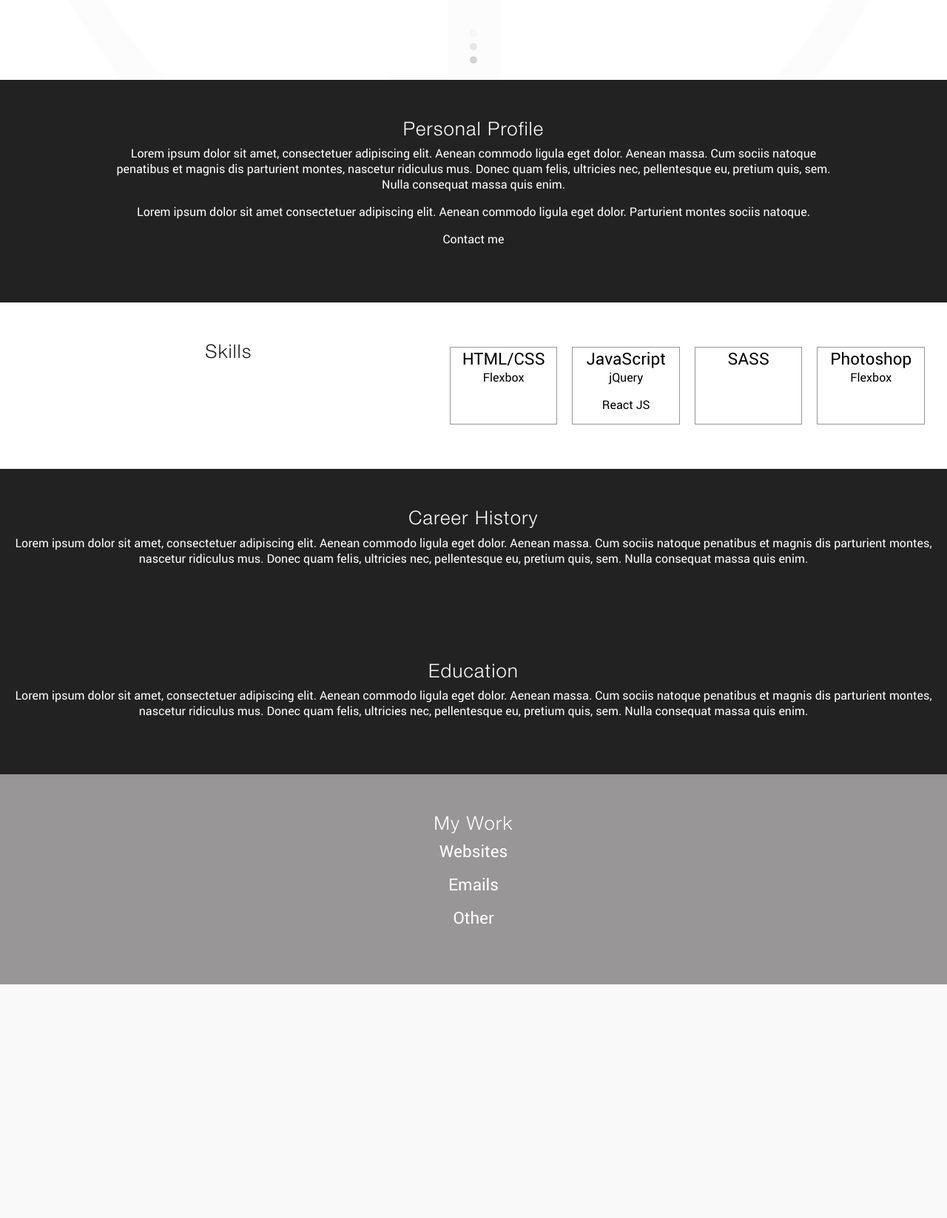
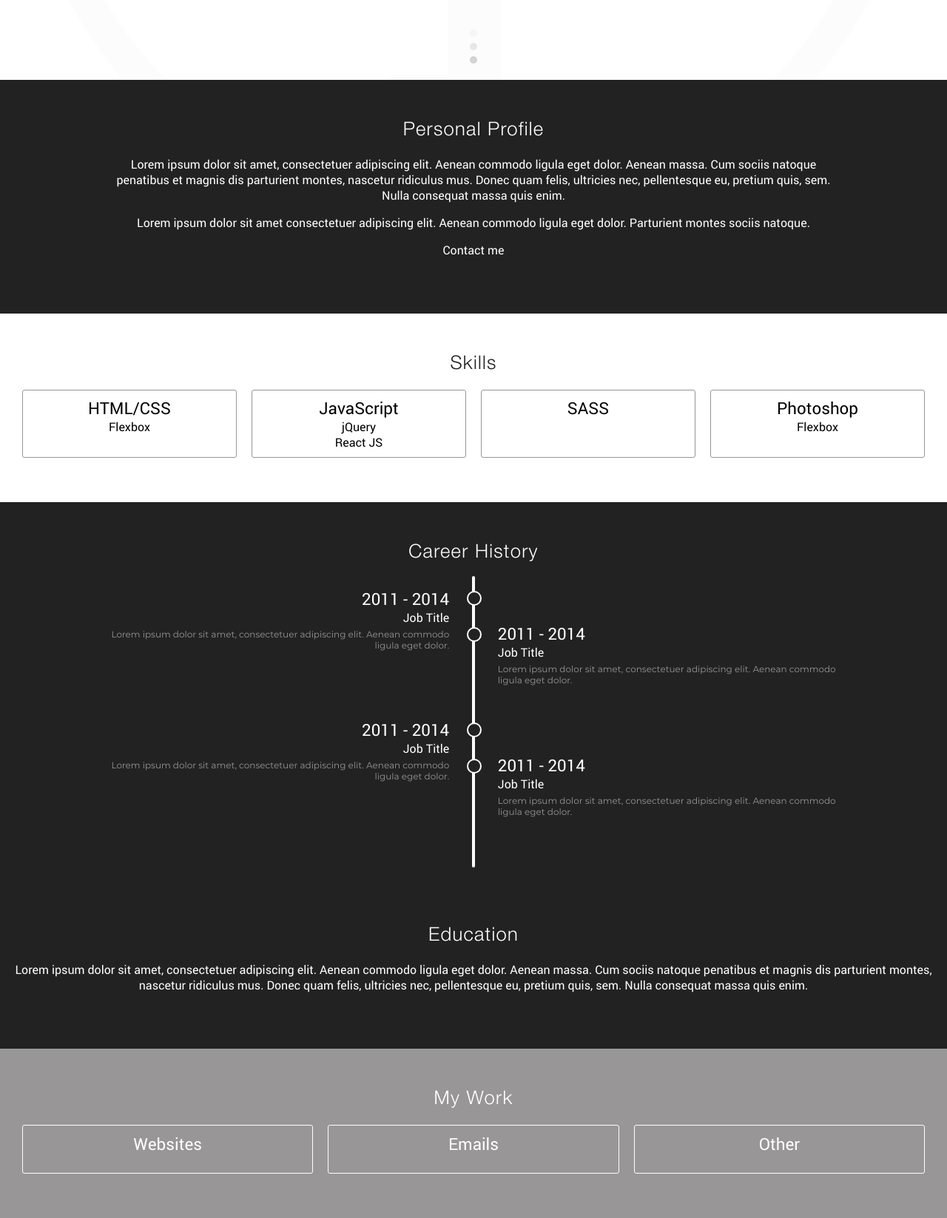
Before and after one commit to astortion/astortion.github.io, a PHP site: page / in a window 1280 px wide. Shown: the part 692-2339 px from the top of the page at 74% size. Before the commit the page ends 2023 px from the top, so only its background shows below. Run offline with PHP 8.4, Linux system fonts and the light colour scheme.

Commit message:
Career section

```diff
--- a/css/style.css
+++ b/css/style.css
@@ -89,7 +89,8 @@ h1 {
   font-size: 1.6rem;
   line-height: 0.8em;
   letter-spacing: 0.05em;
-  margin-bottom: 0.5rem;
+  margin-bottom: 1.4rem;
+  flex: 1 1 100%;
 }
 
 p {
@@ -193,15 +194,15 @@ nav label span, nav label:before, nav label:after {
 
 section {
   display: flex;
-  flex-direction: column;
+  flex-wrap: wrap;
   justify-content: center;
   text-align: center;
-  align-items: center;
   padding: 60px  20px 60px 20px;
 }
 
 #home {
   min-height: 100vh;
+  align-items: center;
   background: #ffffff url(../images/sjb-bg.gif) no-repeat center/contain;
 }
 #home div {
@@ -254,6 +255,7 @@ section {
 }
 #home h1 {
   color: #222222;
+  margin-bottom: 0.5rem;
   opacity: 0;
   animation: fadeIn 2s ease-out 1s 1 forwards;
 }
@@ -360,10 +362,13 @@ section {
   color: #ffffff;
 }
 
-#skills ul {
-  width: 100%;
+#skills * {
+  flex: 1 1 100%;
 }
-#skills li {
+#skills p {
+  margin-bottom: 0;
+}
+#skills div {
   border: 1px solid #989696;
   margin-bottom: 10px;
   border-radius: 3px;
@@ -373,9 +378,66 @@ section {
 #career {
   background: #222222;
   color: #ffffff;
+  position: relative;
 }
 #career h1 {
   color: #ffffff;
+}
+#career div {
+  flex-basis: 48%;
+  position: relative;
+  padding: 0.8rem;
+  border-radius: 3px;
+  margin-bottom: 20px;
+}
+#career div p {
+  margin-bottom: 0;
+}
+#career div p.description {
+  font-family: 'Montserrat', sans-serif;
+  color: #989696;
+  font-size: 0.75rem;
+  margin-top: 5px;
+}
+#career div.left {
+  left: -20px;
+  text-align: right;
+}
+#career div.left:after {
+  content: '';
+  width: 20px;
+  height: 20px;
+  background: #222222;
+  border: 2px solid white;
+  border-radius: 50%;
+  position: absolute;
+  top: 17px;
+  right: -31px;
+}
+#career div.right {
+  right: -20px;
+  padding-top: 60px;
+  text-align: left;
+}
+#career div.right:before {
+  content: '';
+  width: 20px;
+  height: 20px;
+  background: #222222;
+  border: 2px solid white;
+  border-radius: 50%;
+  position: absolute;
+  top: 66px;
+  left: -29px;
+}
+#career:before {
+  content: '';
+  height: 76%;
+  width: 4px;
+  background: #ffffff;
+  border-radius: 10px;
+  position: absolute;
+  top: 100px;
 }
 
 #education {
@@ -393,6 +455,15 @@ section {
 #work h1 {
   color: #ffffff;
 }
+#work * {
+  flex: 1 1 100%;
+}
+#work div {
+  border: 1px solid #ffffff;
+  margin-bottom: 10px;
+  border-radius: 3px;
+  padding: 0.6rem;
+}
 
 /* Breakpoints ----------------------------*/
 @media (max-width: 359px) and (min-width: 320px) {
@@ -400,11 +471,18 @@ section {
     font-size: 14px;
   }
 }
+@media (min-width: 480px) {
+  #skills div {
+    flex-basis: calc(50% - 20px);
+    margin: 10px;
+  }
+}
 @media (min-width: 768px) {
   header {
     display: flex;
     justify-content: center;
     align-items: center;
+    box-shadow: 0px -3px 10px 0px rgba(255, 255, 255, 0.5);
   }
   header > a {
     position: absolute;
@@ -452,18 +530,17 @@ section {
     width: 80%;
   }
 
-  #skills {
-    display: flex;
-    flex-direction: row;
-    justify-content: center;
-    align-items: stretch;
+  #skills div {
+    flex: 1;
+    margin: 0 10px;
   }
-  #skills h1 {
-    flex-basis: 100%;
+
+  #career div {
+    flex-basis: 40%;
   }
-  #skills div {
-    flex-basis: 25%;
-    border: 1px solid #989696;
+
+  #work div {
+    flex: 1;
     margin: 0 10px;
   }
 }
--- a/index.html
+++ b/index.html
@@ -71,7 +71,26 @@
 
 <section id="career">
     <h1>Career History</h1>
-    <p>Lorem ipsum dolor sit amet, consectetuer adipiscing elit. Aenean commodo ligula eget dolor. Aenean massa. Cum sociis natoque penatibus et magnis dis parturient montes, nascetur ridiculus mus. Donec quam felis, ultricies nec, pellentesque eu, pretium quis, sem. Nulla consequat massa quis enim.</p>
+    <div class="left">
+        <h2>2011 - 2014</h2>
+        <p>Job Title</p>
+        <p class="description">Lorem ipsum dolor sit amet, consectetuer adipiscing elit. Aenean commodo ligula eget dolor.</p>
+    </div>
+    <div class="right">
+        <h2>2011 - 2014</h2>
+        <p>Job Title</p>
+        <p class="description">Lorem ipsum dolor sit amet, consectetuer adipiscing elit. Aenean commodo ligula eget dolor.</p>
+    </div>
+    <div class="left">
+        <h2>2011 - 2014</h2>
+        <p>Job Title</p>
+        <p class="description">Lorem ipsum dolor sit amet, consectetuer adipiscing elit. Aenean commodo ligula eget dolor.</p>
+    </div>
+    <div class="right">
+        <h2>2011 - 2014</h2>
+        <p>Job Title</p>
+        <p class="description">Lorem ipsum dolor sit amet, consectetuer adipiscing elit. Aenean commodo ligula eget dolor.</p>
+    </div>
 </section>
 
 <section id="education">
@@ -81,20 +100,20 @@
 
 <section id="work">
     <h1>My Work</h1>
-    <ul>
-            <li>
+
+    <div>
         <h2>Websites</h2>
         <p></p>
-            </li>
-            <li>
+    </div>
+    <div>
         <h2>Emails</h2>
         <p></p>
-            </li>
-            <li>
+    </div>
+    <div>
         <h2>Other</h2>
         <p></p>
-            </li>
-        </ul>
+    </div>
+
 </section>
 
 <script src="https://ajax.googleapis.com/ajax/libs/jquery/3.3.1/jquery.min.js"></script>
--- a/sass/_base.scss
+++ b/sass/_base.scss
@@ -38,7 +38,8 @@ h1 {
     font-size: 1.6rem;
     line-height: 0.8em;
     letter-spacing: 0.05em;
-    margin-bottom: 0.5rem;
+    margin-bottom: 1.4rem;
+    flex: 1 1 100%;
 }
 p {margin-bottom: 1rem;}
 a {color: $light; text-decoration: none;}
--- a/sass/_variables.scss
+++ b/sass/_variables.scss
@@ -1,6 +1,6 @@
 // Breakpoints Variables ----------------------------/
 $XXsmall: "(max-width: 359px) and (min-width: 320px)";
-$Xsmall: "(max-width: 480px) and (orientation:portrait)";
+$Xsmall: "(min-width: 480px)";
 $desktop: "(min-width: 768px)";
 
 // Site Variables ----------------------------/
--- a/sass/style.scss
+++ b/sass/style.scss
@@ -76,15 +76,15 @@ nav {
 
 section {
     display: flex;
-    flex-direction: column;
+    flex-wrap: wrap;
     justify-content: center;
     text-align: center;
-    align-items: center;
     padding: 60px  20px 60px 20px;
 }
 
 #home {
     min-height: 100vh;
+    align-items: center;
     background: $light url(../images/sjb-bg.gif) no-repeat center/contain;
     div {
         padding: 1.5rem;
@@ -144,6 +144,7 @@ section {
 
     h1 {
         color: $dark;
+        margin-bottom: 0.5rem;
         opacity: 0;
         animation: fadeIn 2s ease-out 1s 1 forwards;
     }
@@ -274,8 +275,9 @@ section {
 }
 
 #skills {
-    ul {width: 100%;}
-    li {
+    * {flex: 1 1 100%;}
+    p {margin-bottom: 0;}
+    div {
         border: 1px solid $primary;
         margin-bottom: 10px;
         border-radius: 3px;
@@ -286,8 +288,63 @@ section {
 #career {
     background: $dark;
     color: $light;
+    position: relative;
     h1 {
         color: $light;
+    }
+    div {
+        flex-basis: 48%;
+        position: relative;
+        padding: 0.8rem;
+        border-radius: 3px;
+        margin-bottom: 20px;
+        p {margin-bottom: 0;}
+        p.description {
+            font-family: 'Montserrat', sans-serif;
+            color: $primary;
+            font-size: 0.75rem;
+            margin-top: 5px;
+        }
+    }
+    div.left {
+        left: -20px;
+        text-align: right;
+        &:after {
+            content: '';
+            width: 20px;
+            height: 20px;
+            background: $dark;
+            border: 2px solid white;
+            border-radius: 50%;
+            position: absolute;
+            top: 17px;
+            right: -31px;
+        }
+    }
+    div.right {
+        right: -20px;
+        padding-top: 60px;
+        text-align: left;
+        &:before {
+            content: '';
+            width: 20px;
+            height: 20px;
+            background: $dark;
+            border: 2px solid white;
+            border-radius: 50%;
+            position: absolute;
+            top: 66px;
+            left: -29px;
+        }
+    }
+    &:before {
+        content: '';
+        height: 76%;
+        width: 4px;
+        background: $light;
+        border-radius: 10px;
+        position: absolute;
+        top: 100px;
     }
 }
 
@@ -305,6 +362,13 @@ section {
     h1 {
         color: $light;
     }
+    * {flex: 1 1 100%;}
+    div {
+        border: 1px solid $light;
+        margin-bottom: 10px;
+        border-radius: 3px;
+        padding: 0.6rem;
+    }
 }
 
 
@@ -314,12 +378,21 @@ section {
 @media #{$XXsmall} {
     html {font-size: 14px;}
 }
+@media #{$Xsmall} {
+    #skills {
+        div {
+            flex-basis: calc(50% - 20px);
+            margin: 10px;
+        }
+    }
+}
 
 @media #{$desktop} {
     header {
         display: flex;
         justify-content: center;
         align-items: center;
+        box-shadow: 0px -3px 10px 0px rgba(255,255,255,0.5);
         > a {position: absolute;}
         .logo {margin: 0; z-index: 999;}
         label {display: none;}
@@ -352,17 +425,19 @@ section {
         p {width: 80%;}
     }
     #skills {
-        display: flex;
-        flex-direction: row;
-        justify-content: center;
-        align-items: stretch;
-        h1 {
-            flex-basis: 100%;
+        div {
+            flex: 1;
+            margin: 0 10px;
         }
+    }
+    #career {
         div {
-
-            flex-basis: 25%;
-            border: 1px solid $primary;
+            flex-basis: 40%;
+        }
+    }
+    #work {
+        div {
+            flex: 1;
             margin: 0 10px;
         }
     }
```
Lines whose indentation alone changed are shown as unchanged.
